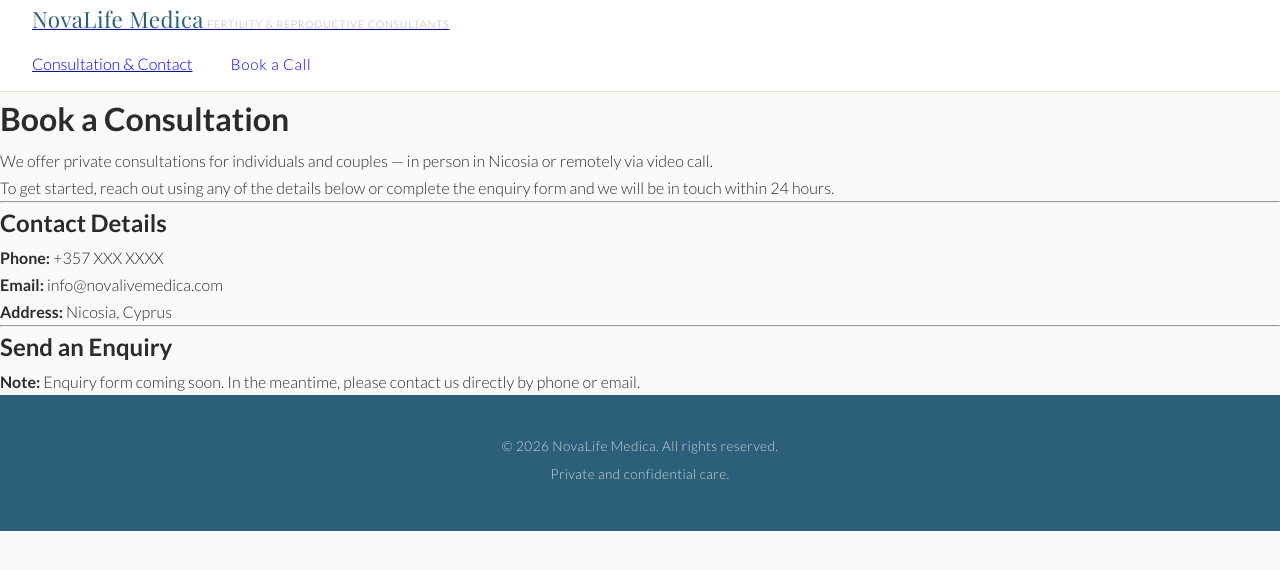
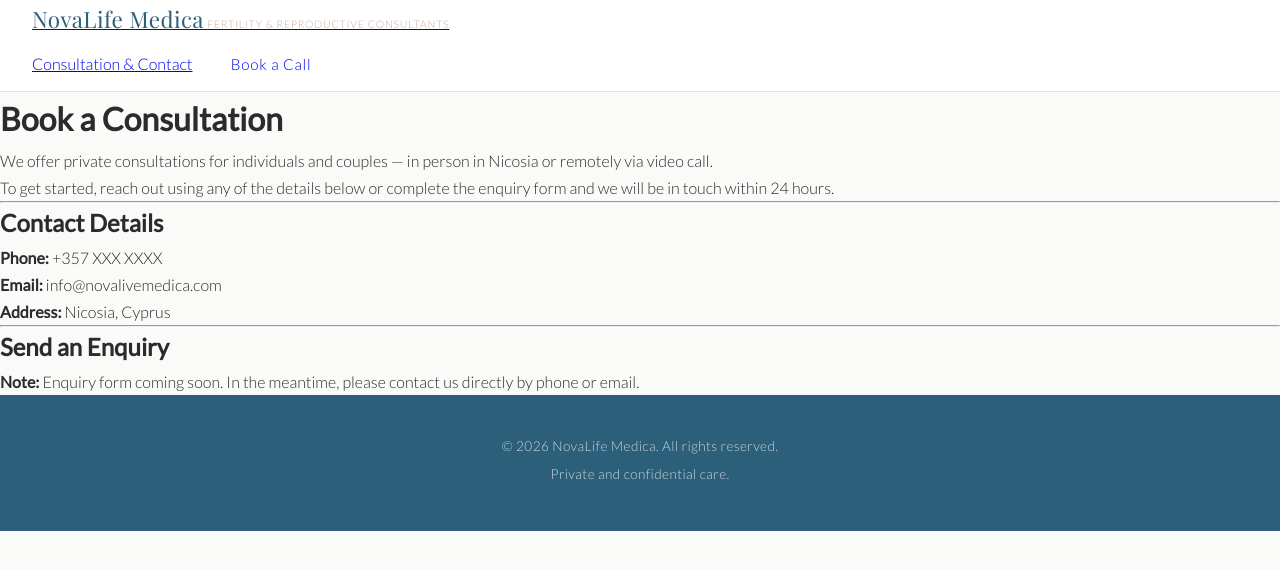
Before and after one commit to NnGitH/Fertility-Clinic-Website, a Jekyll site: the page built from consultation.md, in a window 1280 px wide. Shown: the top 570 px of the page. Built offline with Jekyll 4.4.1, drawn with Linux system fonts in a browser that asks for light colours.

Commit message:
Update default.html

```diff
--- a/_layouts/default.html
+++ b/_layouts/default.html
@@ -5,19 +5,12 @@
   <meta name="viewport" content="width=device-width, initial-scale=1.0">
   <title>{{ page.title }} | {{ site.title }}</title>
   <link rel="preconnect" href="https://fonts.googleapis.com">
-  <link rel="preconnect" href="https://fonts.gstatic.com" crossorigin>
-  <link href="https://fonts.googleapis.com/css2?family=Playfair+Display:wght@400;600&family=Lato:wght@300;400;700&display=swap" rel="stylesheet">
-  <link rel="stylesheet" href="{{ site.baseurl }}/assets/css/style.css">
+  <link href="https://fonts.googleapis.com/css2?family=Playfair+Display:wght@400;600&family=Lato:wght@300;400&display=swap" rel="stylesheet">
+  <link rel="stylesheet" href="{{ '/assets/css/style.css' | relative_url }}">
 </head>
 <body>
-
   {% include header.html %}
-
-  <main>
-    {{ content }}
-  </main>
-
+  <main>{{ content }}</main>
   {% include footer.html %}
-
 </body>
 </html>
```
